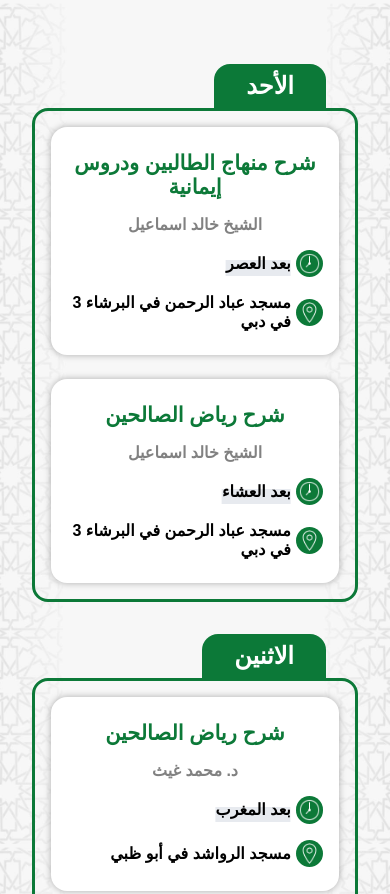
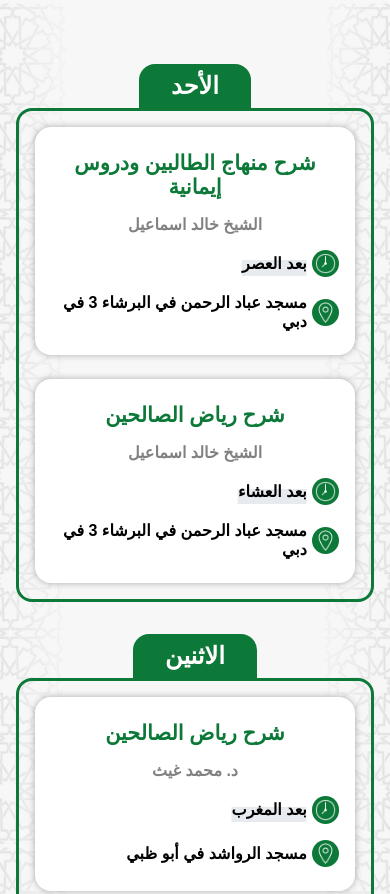
Before and after one commit to m2001said/table-droos, a plain HTML site: page index.html in a window 390 px wide. Shown: the top 894 px of the page. Drawn offline with Linux system fonts and the light colour scheme; a web font is replaced by a local one.

Commit message:
mobile query

```diff
--- a/style.css
+++ b/style.css
@@ -199,10 +199,20 @@ a:focus {
 /* --------media queries --------- */
 /**************************/
 @media (max-width: 600px) {
+  .table {
+    padding: 4rem 1rem;
+    gap: 2rem;
+  }
   .lecture-info {
     flex-direction: column;
     gap: 1rem;
     align-items: flex-start;
     width: 100%;
   }
+  .table-item {
+    align-items: center;
+  }
+  .table-item-day {
+    margin-right: 0;
+  }
 }
```
